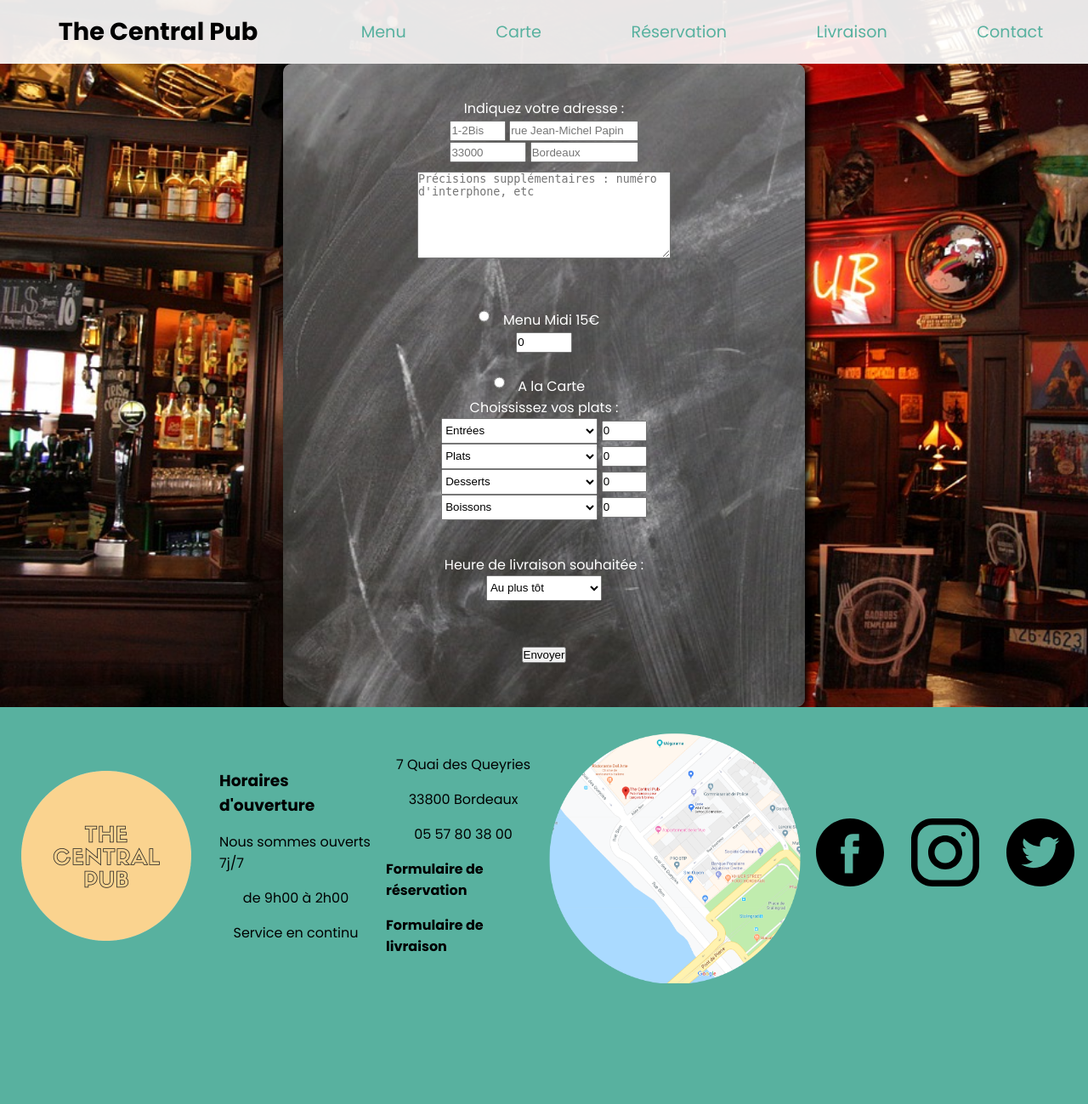
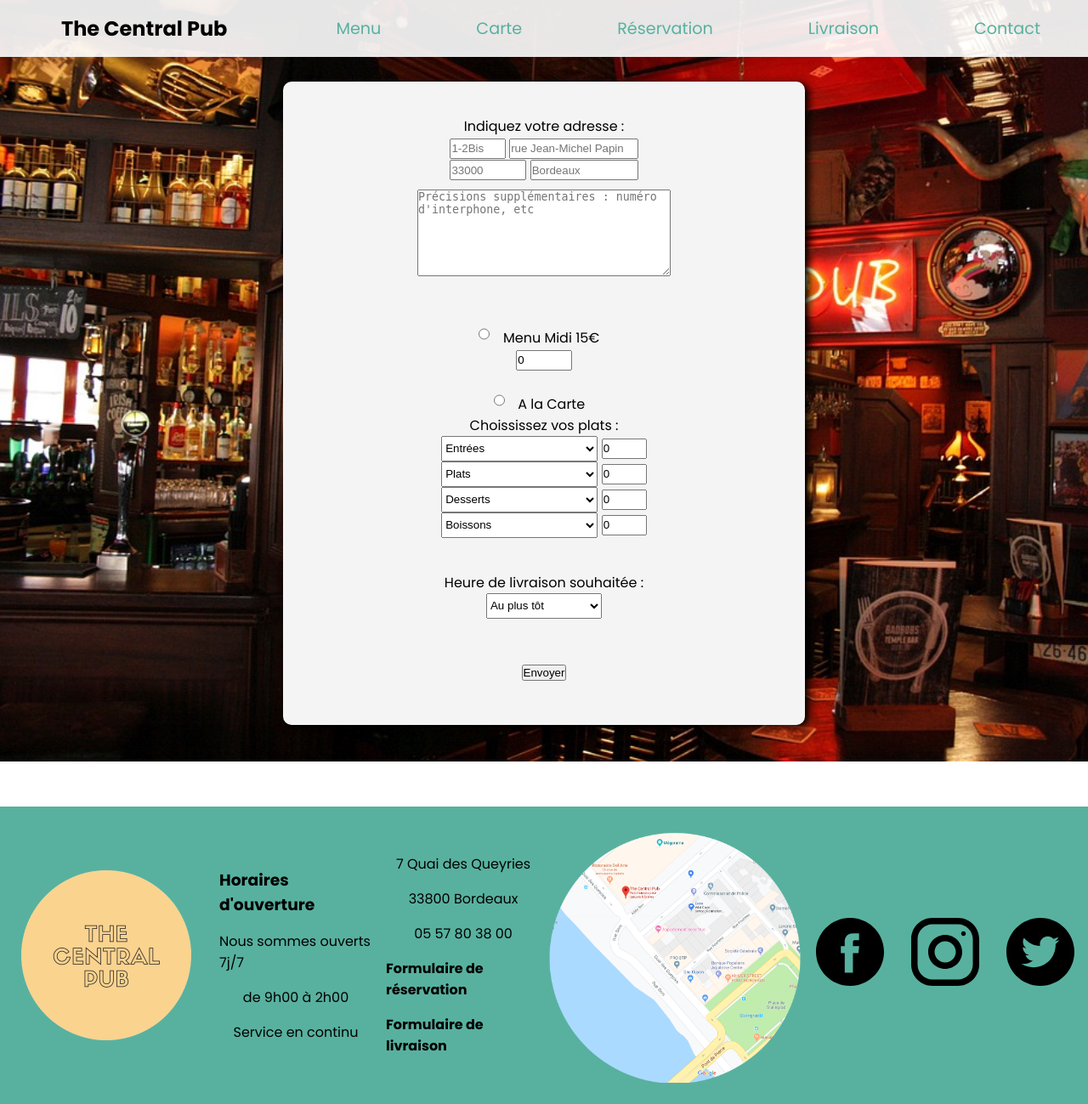
Before and after one commit to Bourricote/projet1_php, a PHP site: page /page2.php in a window 1280 px wide. Shown: the whole page at 85% size. Before the commit the page ends 1157 px from the top, so only its background shows below. Run offline with PHP 8.4, Linux system fonts and the light colour scheme.

Commit message:
modif js burger menu et message page2 et ajout navbar dynamique

```diff
--- /dev/null
+++ b/2019-09-27-bookings.txt
@@ -0,0 +1,4 @@
+Bourri, , 0660769876, anne.quiedeville@orange.fr, 1, 2019-09-28, 20h00,
+, , 0660769876, anne.quiedeville@orange.fr, 1, 2019-09-28, 20h00,
+, , 0660769876, anne.quiedeville@orange.fr, 1, 2019-09-28, 20h00,
+, , 0660769876, anne.quiedeville@orange.fr, 1, 2019-09-28, 20h00,
--- a/nav.php
+++ b/nav.php
@@ -2,12 +2,11 @@
 <header>
         <nav class="navbar" id="myTopnav">
             <a href="./index.php" id="texte"><h2>The Central Pub</h2></a>
-            <a href="./index.php#all-card">Menu</a>
-            <a href="./index.php#all-card">Carte</a>
-            <a href="./index.php#booking">Réservation</a>
-            <a href="page2.php">Livraison</a>
-            <a href="./index.php#contact">Contact</a>
-            <a href="javascript:void(0);" class="icon" onclick="burgerResponsive()">
-                <i class="fa fa-bars"></i>
-            </a>
+            <a class="menu_link" href="./index.php#all-card">Menu</a>
+            <a class="menu_link" href="./index.php#prices">Carte</a>
+            <a class="menu_link" href="./index.php#booking">Réservation</a>
+            <a class="menu_link" href="page2.php">Livraison</a>
+            <a class="menu_link" href="#contact">Contact</a>
+            <a href="javascript:void(0);" class="icon" id="burger_icon"><i class="fa fa-bars"></i></a>
+        </nav>
 </header>
--- a/page2.php
+++ b/page2.php
@@ -16,10 +16,6 @@
     <body class="page-2">
 
         <?php include_once ("nav.php");?>
-
-        <!------------------------------------------------------------------------------------------------>
-
-
 
         <section class="section-p2">
             <form method="post" action="index.php" class="p2">
@@ -84,13 +80,16 @@
                     </select><br>
                 </p>
                 <p class="button-page2">
-                    <button class="js" onclick="confirm()">Envoyer</button>
+                    <button id="confirmButton">Envoyer</button>
                 </p>
             </form>
 
         </section>
 
         <?php include_once("footer.php");?>
+
+        <script src="script.js"></script>
+
     </body>
 
     </html>
--- a/script.js
+++ b/script.js
@@ -1,8 +1,13 @@
-function confirm() {
-    const message = 'Commande validée, vous allez être redirigé vers l\'accueil';
-    alert(message);
-}
+/*Menu burger = header.php*/
 
+const navBar = document.getElementById("myTopnav");
+const burgerIcon = document.getElementById("burger_icon");
+burgerIcon.addEventListener('click', () => {
+    navBar.classList.toggle('responsive')
+});
+
+
+/* 1ère version du menu burger
 function burgerResponsive() {
     var x = document.getElementById("myTopnav");
     if (x.className === "navbar") {
@@ -10,4 +15,30 @@ function burgerResponsive() {
     } else {
         x.className = "navbar";
     }
+}*/
+
+/*Modif éléments du menu au clic et scroll*/
+
+const menuLinks = document.getElementsByClassName("menu_link");
+
+for(let i = 0; i < menuLinks.length; i++) {
+    menuLinks[i].addEventListener('click', event => {
+        menuLinks[i].classList.toggle('active')
+    })
 }
+
+let linkActives = document.getElementsByClassName("active");
+
+window.addEventListener('DOMMouseScroll', () => {
+    if (linkActives[0].className === 'menu_link active') {
+        linkActives[0].className = 'menu_link';
+    }
+})
+
+/*Message confirmation = page2.php*/
+/*
+const confirmButton = document.getElementById('confirmButton');
+
+confirmButton.addEventListener('click', () => {
+    alert('Commande validée, vous allez être redirigé vers l\'accueil');
+});*/
--- a/style.css
+++ b/style.css
@@ -23,25 +23,31 @@ body{
   align-items: center;
 }
 
-.navbar a {
-  color :#58B19F;
-  font-size: 1.2rem;
-}
-
 #texte{
-  color: black;
+    color: black;
+    text-decoration: none;
 }
 #texte:hover{
     color:#fad390;
 }
 
-.navbar a:link{
+.menu_link {
+  color :#58B19F;
+  font-size: 1.2rem;
+}
+
+.menu_link:link{
   text-decoration:none;
 }
 
-.navbar a:hover{
+.menu_link:hover{
   text-decoration:none;
   color: #fad390;
+}
+
+.menu_link.active{
+    color: #fad390;
+    font-weight: bold;
 }
 
 /* Dominique : Fin NavBar*/
@@ -145,7 +151,7 @@ article img{
 }
 
 #prices img{
-    width: 300px;
+    width: 400px;
 }
 
 #prices h3{
@@ -154,9 +160,10 @@ article img{
 }
 
 .course_name{
+    font-size: 1.5rem;
     padding: 0.5rem;
     position: relative;
-    top: 2rem;
+    top: 2.5rem;
     left: 1rem;
     z-index: 3;
     color: black;
@@ -346,11 +353,6 @@ footer{
 
 /* Section d'Adrien - Page 2 */
 
-
-.section-p2 {
-    background-color: #fad390;
-
-}
 .p2 {
     display: flex;
     flex-direction: column;
@@ -390,11 +392,9 @@ footer{
 #entree-page2, #plat-page2, #dessert-page2, #boisson-page2, #livraison-page2 {
     height: 30px;
 }
-.js{
+#confirmButton{
     cursor: pointer;
 }
-
-
 
 /* Fin de la section d'Adrien - Page 2 */
 
@@ -607,14 +607,13 @@ footer{
         height: 100vh;
     }
     .p2 {
-        background : url(Images/order.jpg) no-repeat;
-        background-size: 250%;
-        color: white;
+        background-color: #F4F4F4;
+        color: black;
         box-shadow: black 5px 2px 10px;
         border-radius: 10px;
+        margin: 6rem auto;
     }
     .section-p2 {
-        background-color: transparent;
         width: 80%;
         margin: auto;
     }
```
Also changed, not shown: form.php (+6 -5 lines).
